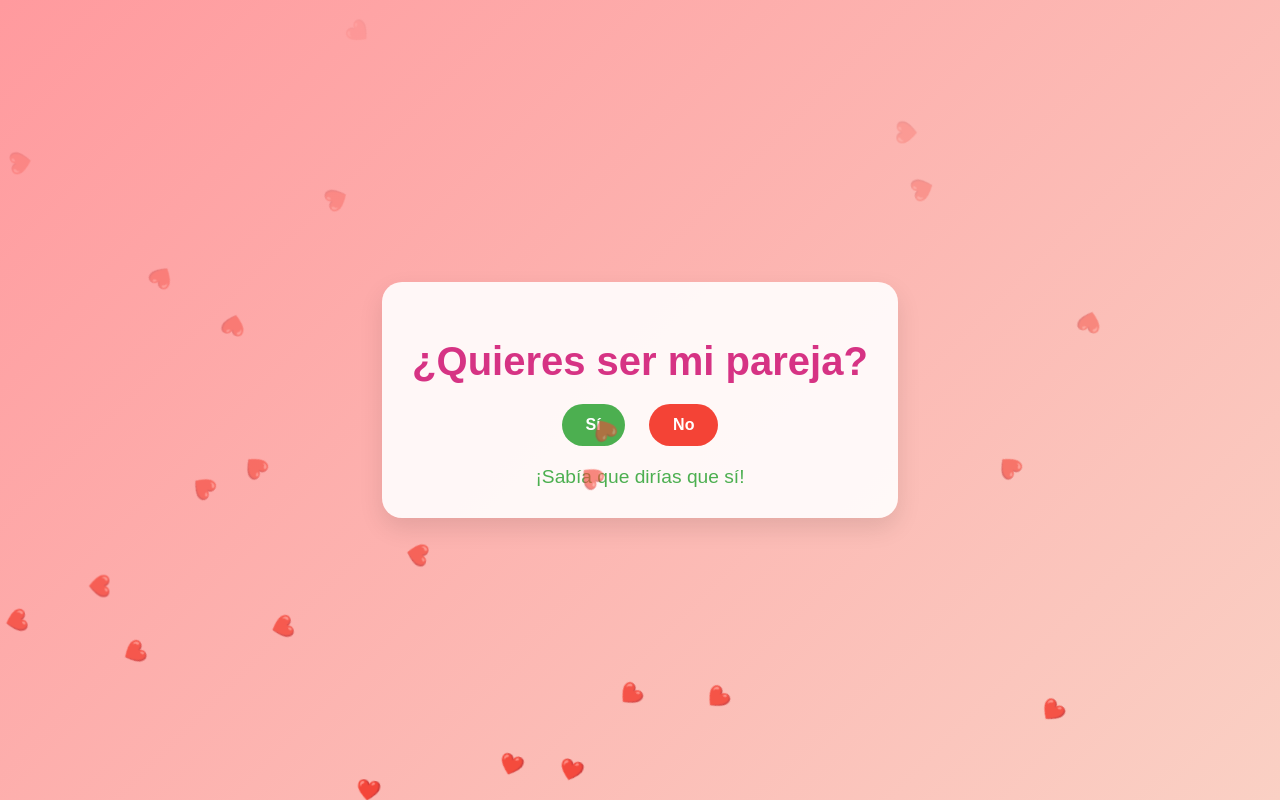
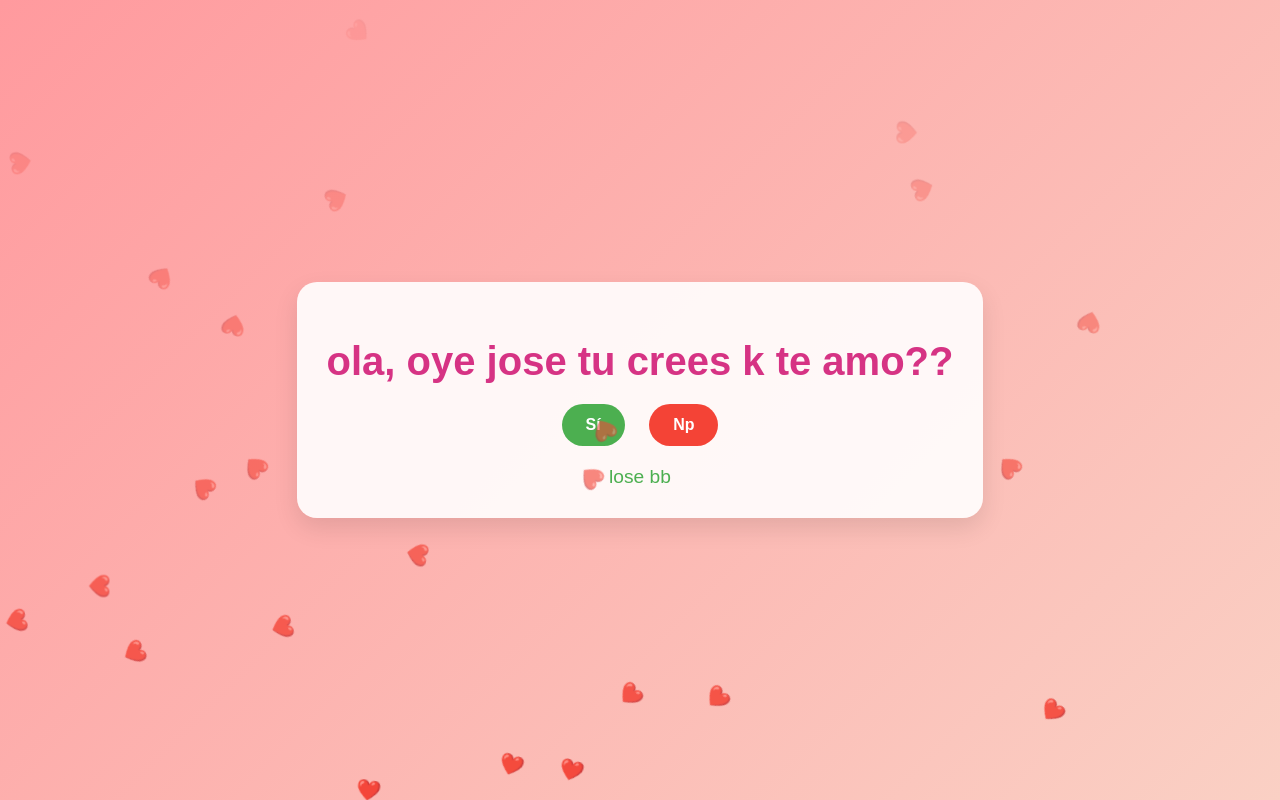
Before and after one commit to vezk4rrrr/cutelovee, a plain HTML site: page index.html in a window 1280 px wide. Both pictures are taken after a click on the button "Sí". Drawn offline with Linux system fonts and the light colour scheme.

Commit message:
Update index.html

```diff
--- a/index.html
+++ b/index.html
@@ -3,7 +3,7 @@
 <head>
     <meta charset="UTF-8">
     <meta name="viewport" content="width=device-width, initial-scale=1.0">
-    <title>¿Quieres ser mi pareja?</title>
+    <title>OLA JSE TE AMO MUCHOM</title>
     <style>
         body {
             display: flex;
@@ -98,12 +98,12 @@
 <body>
     <div class="hearts" id="hearts"></div>
     <div class="container">
-        <h1>¿Quieres ser mi pareja?</h1>
+        <h1>ola, oye jose tu crees k te amo??</h1>
         <div class="buttons">
             <button id="yes">Sí</button>
-            <button id="no">No</button>
+            <button id="no">Np</button>
         </div>
-        <div id="response">¡Sabía que dirías que sí!</div>
+        <div id="response">lose bb</div>
     </div>
 
     <script>
```
